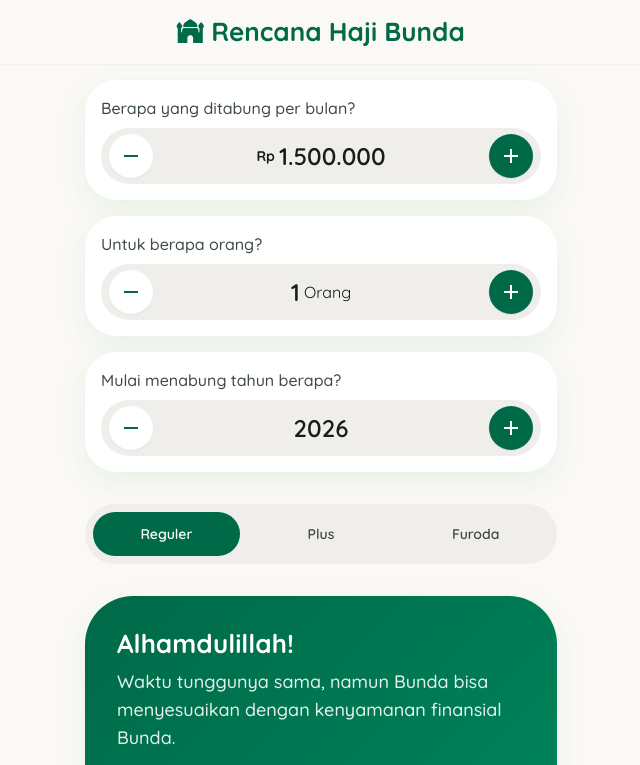
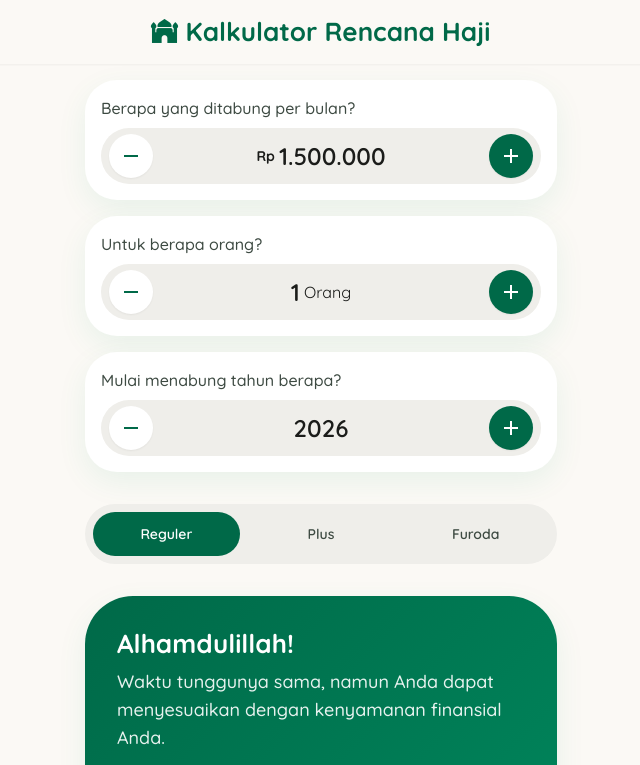
Before and after one commit to irfanwk/Simulasi-Tabungan-Haji, a plain HTML site: page index.html in a window 1280 px wide. Shown: the top 765 px of the page, without its empty margins (319-959 px from the left). Drawn offline with nearby package versions, Linux system fonts and the light colour scheme.

Commit message:
refactor: replace 'Bunda' with 'Anda' for a more professional tone

```diff
--- a/calculator.js
+++ b/calculator.js
@@ -183,7 +183,7 @@ function renderVerdict(milestones) {
             <div class="relative z-10">
                 <span class="material-symbols-outlined text-5xl text-on-primary mb-2">warning</span>
                 <p class="font-headline-lg-mobile text-headline-lg-mobile text-on-primary mb-2">Tabungan Belum Cukup</p>
-                <p class="font-body-lg text-body-lg text-on-primary opacity-90">Bunda, sepertinya dengan nominal ini waktunya sangat lama. Yuk, coba tambah tabungan bulanan.</p>
+                <p class="font-body-lg text-body-lg text-on-primary opacity-90">Sepertinya dengan nominal ini waktunya sangat lama. Silakan coba tingkatkan nilai tabungan bulanan Anda.</p>
             </div>
         </div>`;
         return;
@@ -195,11 +195,11 @@ function renderVerdict(milestones) {
 
     let compareText = "";
     if (bEmas < bRupiah) {
-        compareText = `Bunda bisa berangkat <span class="font-bold text-secondary-fixed">${bRupiah - bEmas} tahun lebih cepat</span> dengan nabung emas.`;
+        compareText = `Anda bisa berangkat <span class="font-bold text-secondary-fixed">${bRupiah - bEmas} tahun lebih cepat</span> dengan nabung emas.`;
     } else if (bRupiah < bEmas) {
-        compareText = `Bunda bisa berangkat <span class="font-bold text-secondary-fixed">${bEmas - bRupiah} tahun lebih cepat</span> dengan nabung uang tunai.`;
+        compareText = `Anda bisa berangkat <span class="font-bold text-secondary-fixed">${bEmas - bRupiah} tahun lebih cepat</span> dengan nabung uang tunai.`;
     } else {
-        compareText = `Waktu tunggunya sama, namun Bunda bisa menyesuaikan dengan kenyamanan finansial Bunda.`;
+        compareText = `Waktu tunggunya sama, namun Anda dapat menyesuaikan dengan kenyamanan finansial Anda.`;
     }
 
     verdictEl.innerHTML = `
--- a/index.html
+++ b/index.html
@@ -3,7 +3,7 @@
 <head>
     <meta charset="utf-8"/>
     <meta content="width=device-width, initial-scale=1.0" name="viewport"/>
-    <title>Kalkulator Rencana Haji Bunda</title>
+    <title>Kalkulator Rencana Haji</title>
     <script src="https://cdn.tailwindcss.com?plugins=forms,container-queries"></script>
     <link href="https://fonts.googleapis.com/css2?family=Quicksand:wght@400;500;600;700&display=swap" rel="stylesheet"/>
     <link href="https://fonts.googleapis.com/css2?family=Material+Symbols+Outlined:wght,FILL@100..700,0..1&display=swap" rel="stylesheet"/>
@@ -117,7 +117,7 @@
 <header class="w-full top-0 sticky bg-surface z-40 flex items-center justify-center px-margin-mobile py-stack-md shadow-sm">
     <div class="flex items-center space-x-2">
         <span class="material-symbols-outlined text-primary text-headline-lg-mobile" style="font-variation-settings: 'FILL' 1;">mosque</span>
-        <h1 class="font-headline-lg-mobile text-headline-lg-mobile text-primary">Rencana Haji Bunda</h1>
+        <h1 class="font-headline-lg-mobile text-headline-lg-mobile text-primary">Kalkulator Rencana Haji</h1>
     </div>
 </header>
 
@@ -186,7 +186,7 @@
         <div class="gradient-primary rounded-xl p-stack-lg soft-shadow relative overflow-hidden text-center">
             <div class="relative z-10">
                 <p class="font-headline-md text-headline-md text-on-primary mb-2 animate-pulse">Menghitung...</p>
-                <p class="font-body-lg text-body-lg text-on-primary opacity-90">Tunggu sebentar ya Bunda.</p>
+                <p class="font-body-lg text-body-lg text-on-primary opacity-90">Mohon tunggu sebentar.</p>
             </div>
         </div>
     </section>
```
